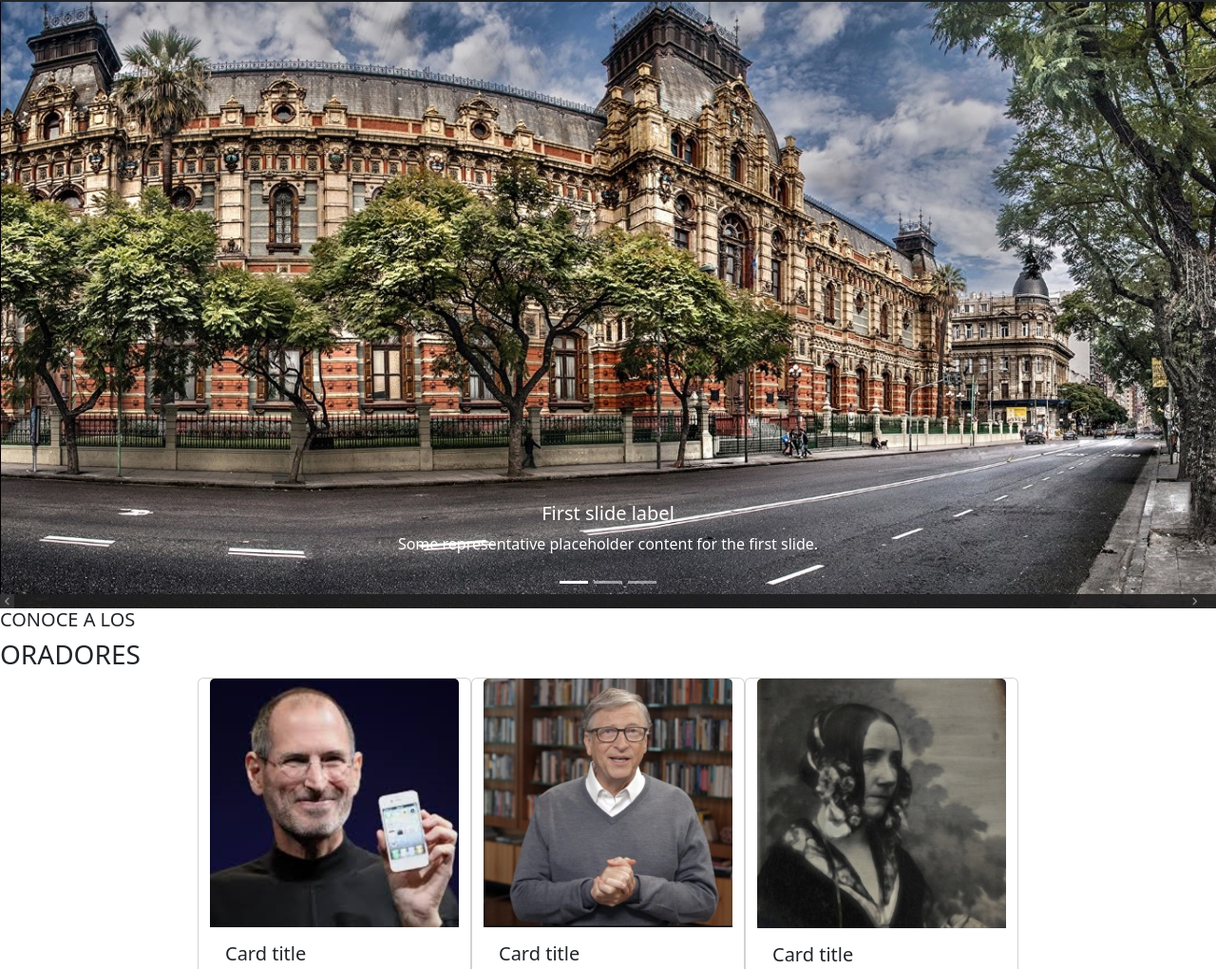
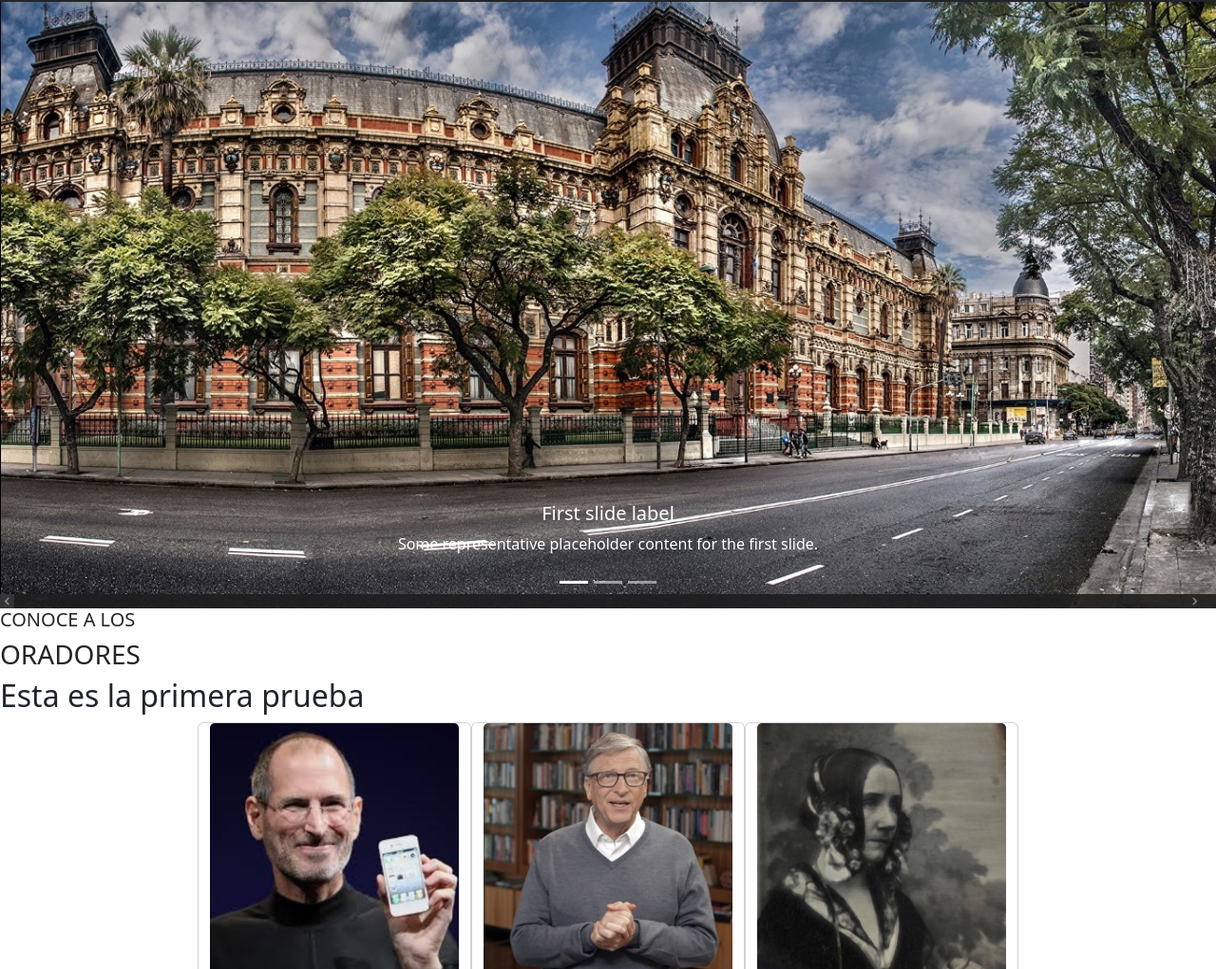
Before and after one commit to imapibarrero/Repo_1erInteg, a plain HTML site: page index.html in a window 1280 px wide. Shown: the part 79-1100 px from the top of the page at 95% size. Drawn offline with nearby package versions, Linux system fonts and the light colour scheme.

Commit message:
Prueba para publicar pagina en Github

```diff
--- a/index.html
+++ b/index.html
@@ -98,6 +98,7 @@
     <!-- inicio cards -->
     <h5>CONOCE A LOS</h5>
     <h3>ORADORES</h3>
+    <h2>Esta es la primera prueba</h2>
 
     <div class="d-flex row flex-colum justify-content-center">
 
```
